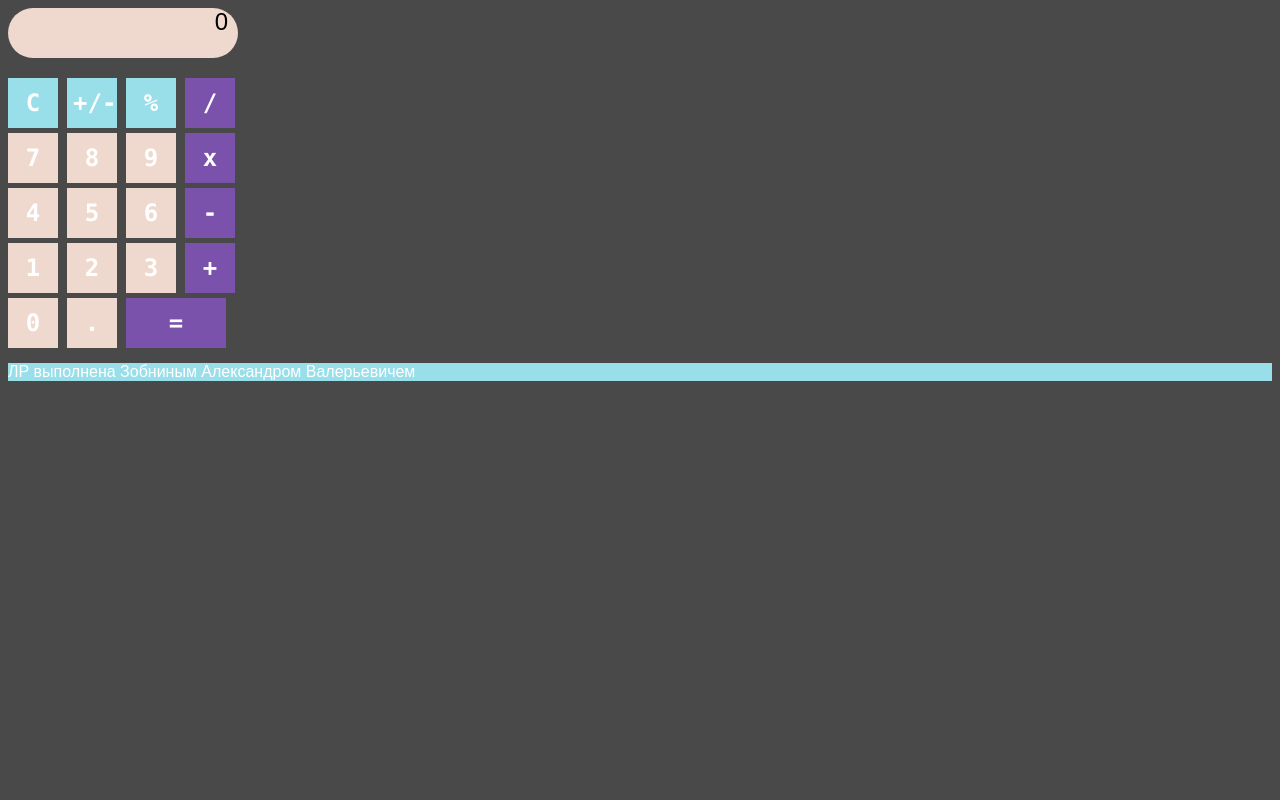
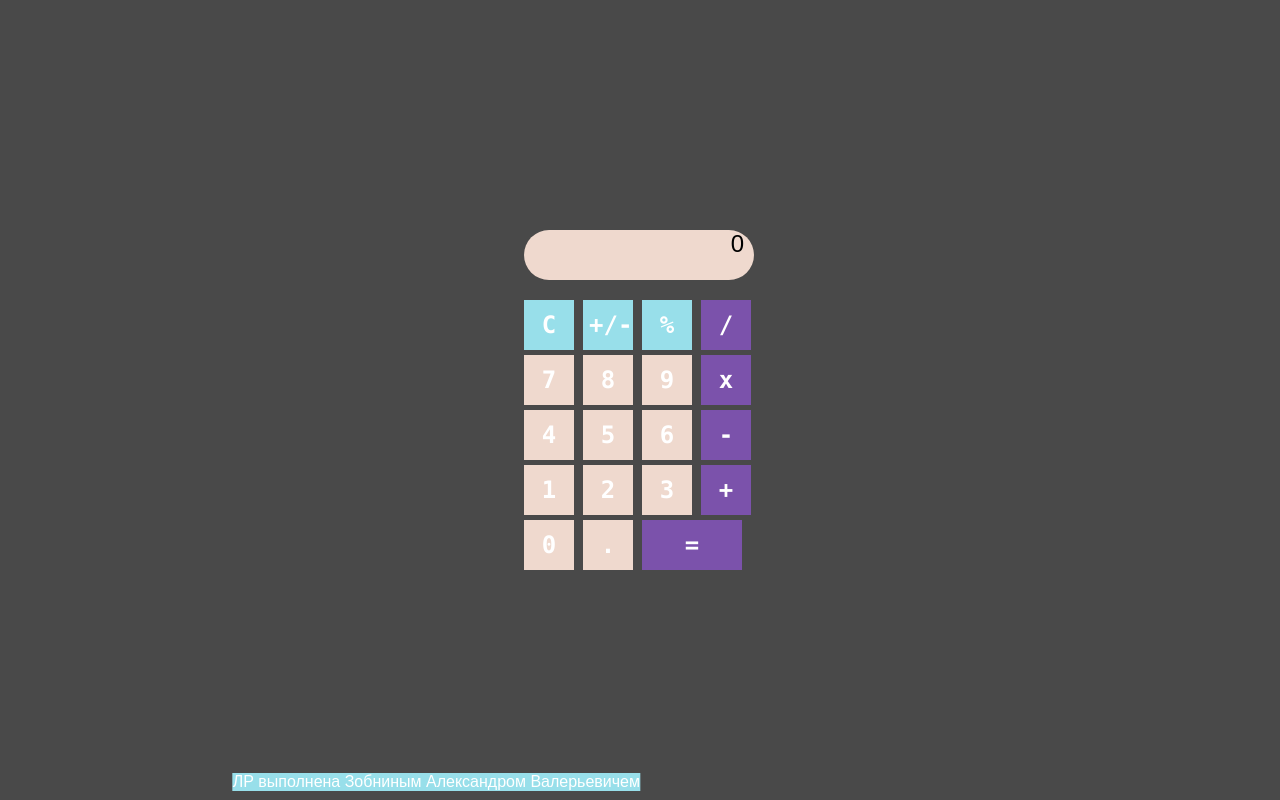
Before and after one commit to FiX1iN1iT/DNA_course, a plain HTML site: page calculator.html in a window 1280 px wide. Drawn offline with Linux system fonts and the light colour scheme.

Commit message:
lab1.10 done

```diff
--- a/calculator.html
+++ b/calculator.html
@@ -7,7 +7,8 @@
 </head>
 
 <body style="background: #494949;">
-  <div> <!-- div - это базовый html-контейнер, который может содержать в себе другие html-элементы. -->
+  <div class="parent">
+  <div class="child"> <!-- div - это базовый html-контейнер, который может содержать в себе другие html-элементы. -->
 
     <!-- блок с экраном калькулятора, где будет выводиться результат вычислений. -->
     <div id="result" class="result">
@@ -52,6 +53,8 @@
       </div>
     </div>
   </div>
-  <div class="footer">ЛР выполнена Зобниным Александром Валерьевичем</div>
+
+  <div class="footer child2">ЛР выполнена Зобниным Александром Валерьевичем</div>
+</div>
 </body>
 </html>
--- a/main.css
+++ b/main.css
@@ -60,3 +60,23 @@
     font-family: Arial, Helvetica, sans-serif;
     margin-top: 15px;
   }
+
+  .parent {
+    /* position: relative; */
+    display: grid;
+    place-items: center;
+  }
+
+  .child {
+    position: absolute;
+    top: 50%;
+    left: 50%;
+    transform: translate(-50%, -50%);
+  }
+
+  .child2 {
+    position: absolute;
+    bottom: 0%;
+    /* left: 50%; */
+    transform: translate(-50%, -50%);
+  }
```
